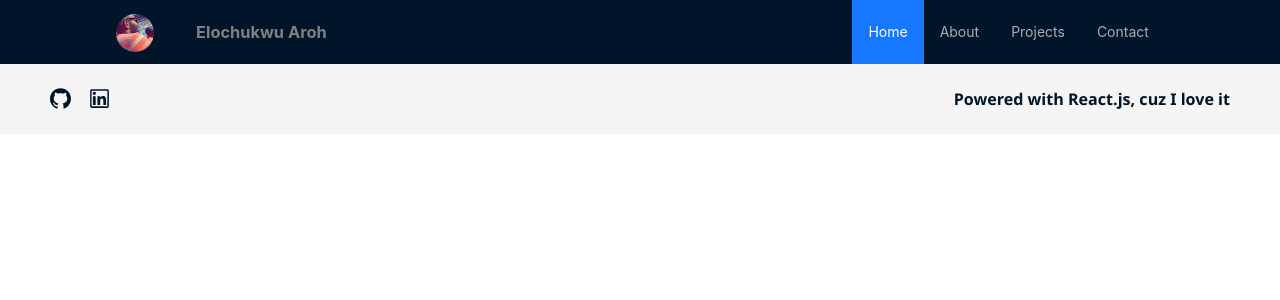
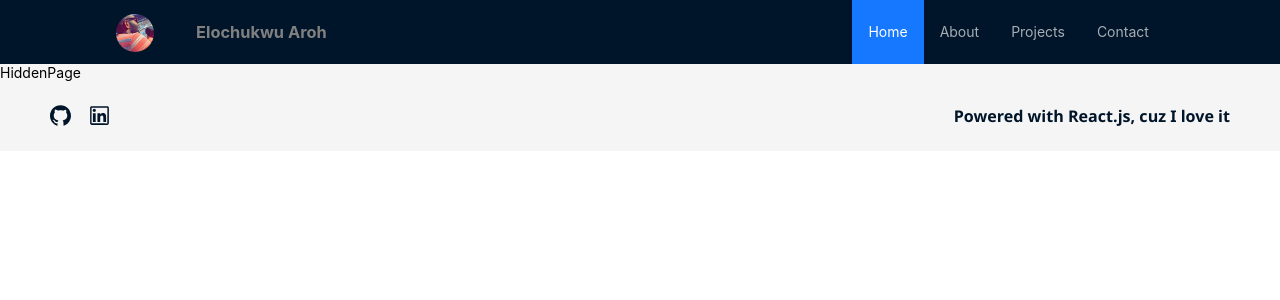
Before and after one commit to aroh-elochukwu/elo-portfolio-site-2.0, a React (Create React App) app: page /hidden-page in a window 1280 px wide. Shown: the top 300 px of the page. Built offline with nearby package versions, Linux system fonts and the light colour scheme.

Commit message:
create hidden page and add its link

```diff
--- a/src/App.js
+++ b/src/App.js
@@ -7,6 +7,7 @@ import HomePage from './components/main-section/HomePage';
 import AboutPage from './components/main-section/AboutPage';
 import ProjectsPage from './components/main-section/ProjectsPage'
 import FooterSection from './components/footer/FooterSection';
+import HiddenPage from './components/main-section/HiddenPage';
 
 function App() {
   return (
@@ -17,6 +18,7 @@ function App() {
           <Route element={<HomePage/>} path='/'/>
           <Route element={<AboutPage/>} path='/about-page'/>
           <Route element={<ProjectsPage/>} path='/projects-page'/>
+          <Route element={<HiddenPage/>} path='/hidden-page'/>
         </Routes>
 
         <FooterSection/>
--- /dev/null
+++ b/src/components/main-section/HiddenPage.jsx
@@ -0,0 +1,7 @@
+import React from 'react'
+
+export default function HiddenPage() {
+  return (
+    <div>HiddenPage</div>
+  )
+}
--- a/src/components/top-nav-bar/UserAvatarAndNameContainer.jsx
+++ b/src/components/top-nav-bar/UserAvatarAndNameContainer.jsx
@@ -1,14 +1,21 @@
 import UserAvatar from "./UserAvatar";
+import { Link } from "react-router-dom";
 
 import styles from './userAvatarAndNameContainer.module.css'
 
 const UserAvatarAndNameContainer = () => {
   return (
-    <div className={styles['avatar-and-name-container']}>
-        <UserAvatar/>
-        <h3 className={styles.username}>Elochukwu Aroh</h3>
+
+      <div className={styles['avatar-and-name-container']}>
+
+          <UserAvatar/>
+          <Link to={'./hidden-page'}>
+            <h3 className={styles.username}>Elochukwu Aroh</h3>
+          </Link>
 
       </div>
+
+
    );
 }
 
```
